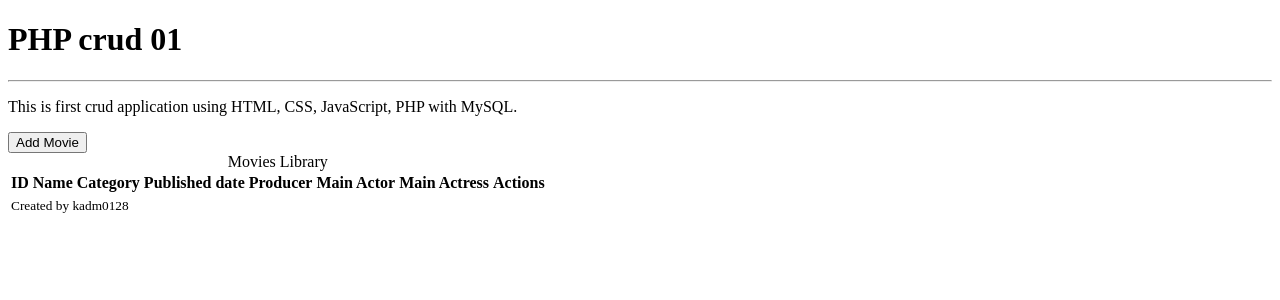
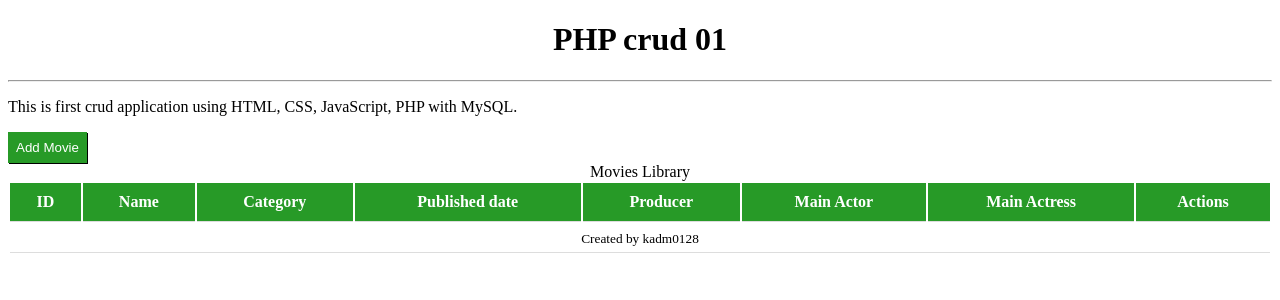
Before and after one commit to kadmProjects/php_crud01, a PHP site: page / in a window 1280 px wide. Shown: the top 300 px of the page. Run offline with PHP 8.4, Linux system fonts and the light colour scheme.

Commit message:
Created app.cc file which include all styles for the application

```diff
--- /dev/null
+++ b/assets/css/app.css
@@ -0,0 +1,49 @@
+/**
+ * Css styles for headings.
+ */
+h1, caption {
+	text-align: center;
+}
+
+/**
+ * Css styles for grid
+ */
+table {
+	width: 100%;
+}
+table thead th {
+	padding: 10px;
+	background-color: #279a27;
+	color: white;
+}
+table tbody td, table tfoot td {
+	padding: 5px;
+}
+table tbody td, table tfoot td, table thead th {
+	text-align: center;
+	border-bottom: 1px solid #ddd;
+}
+tr:hover {
+	background-color: #f5f5f5;
+}
+
+/**
+ * Css styles for insert, update, delete buttons.
+ */
+.btn {
+	text-align: center;
+	border: none;
+	cursor: pointer;
+	box-shadow: 1px 1px 0.25px 0 rgba(0,0,0);
+	color: white;
+}
+.btn-insert {
+	background-color: #279a27;
+	padding: 8px;
+}
+.btn-update {
+	background-color: #f26e0f;
+}
+.btn-delete {
+	background-color: #ff0202;
+}
--- a/index.php
+++ b/index.php
@@ -2,11 +2,12 @@
 <html>
 <head>
 	<title>PHP crud 01</title>
+	<link rel="stylesheet" type="text/css" href="assets/css/app.css">
 </head>
 <body>
 	<h1>PHP crud 01</h1><hr/>
 	<p>This is first crud application using HTML, CSS, JavaScript, PHP with MySQL.</p>
-	<button>Add Movie</button>
+	<button class="btn btn-insert">Add Movie</button>
 	<table>
 		<caption>Movies Library</caption>
 		<thead>
```
